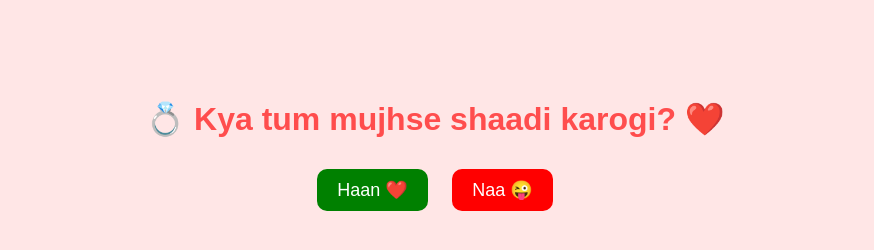
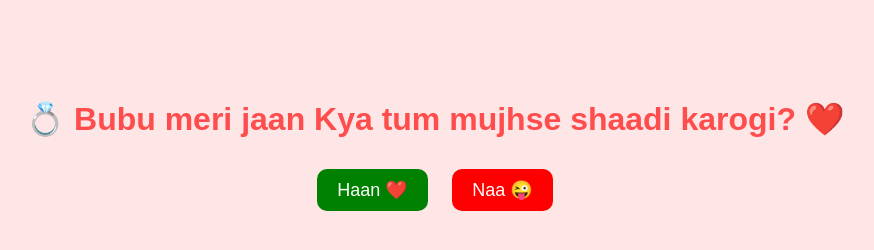
Before and after one commit to 01devsingh11/love-proposal, a plain HTML site: page index.html in a window 1280 px wide. Shown: the whole page, without its empty margins (205-1079 px from the left). Drawn offline with Linux system fonts and the light colour scheme.

Commit message:
Update index.html

```diff
--- a/index.html
+++ b/index.html
@@ -26,7 +26,7 @@
 </head>
 <body>
 
-<h1>💍 Kya tum mujhse shaadi karogi? ❤️</h1>
+<h1>💍 Bubu meri jaan Kya tum mujhse shaadi karogi? ❤️</h1>
 
 <button class="yes" onclick="sayYes()">Haan ❤️</button>
 <button class="no" onclick="sayNo()">Naa 😜</button>
```
